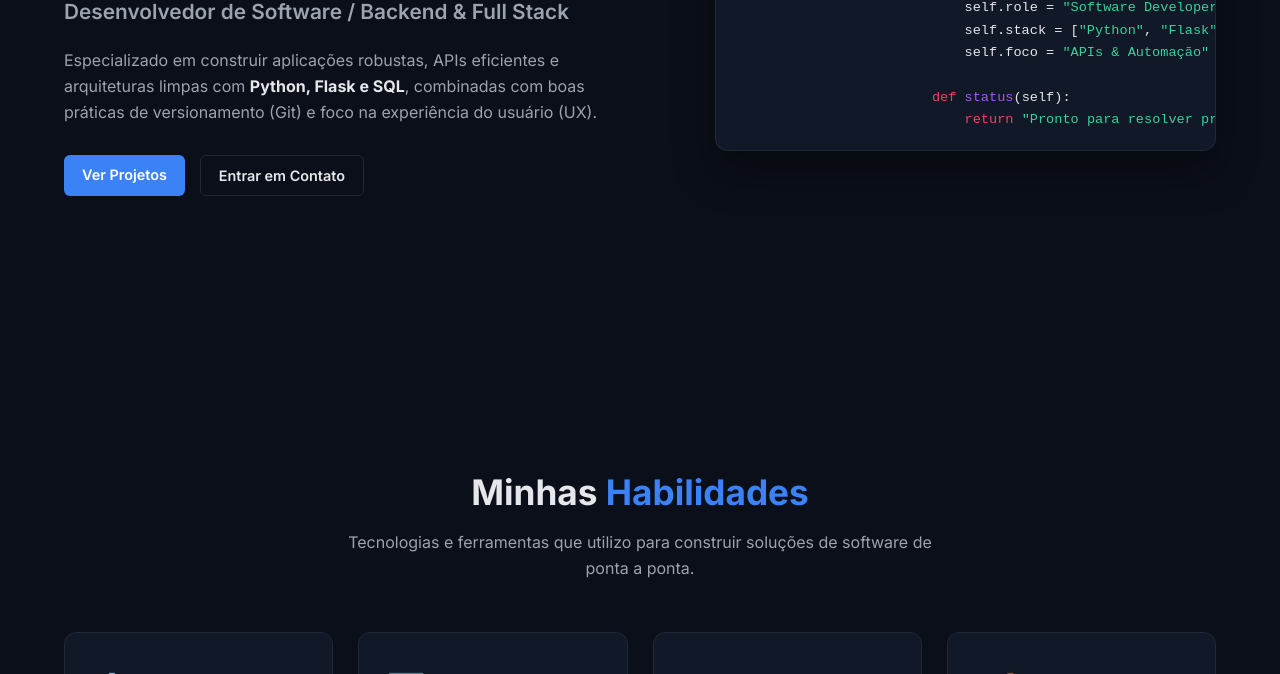
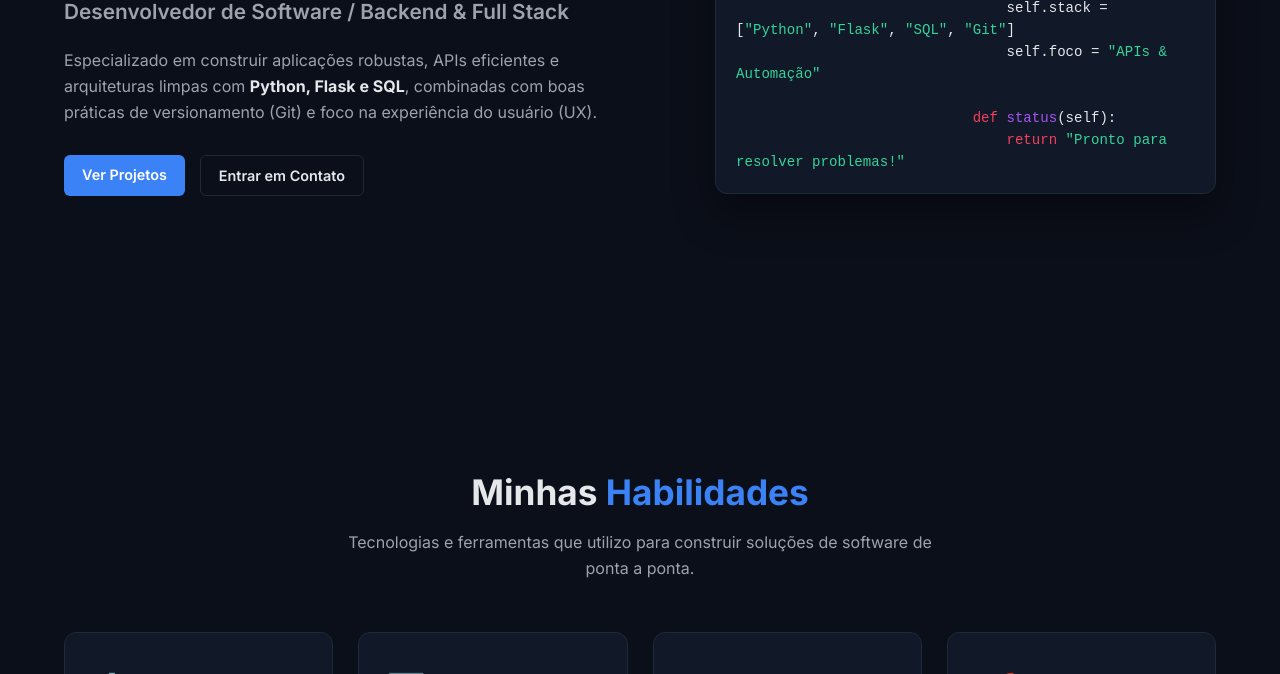
Before and after one commit to Mylutsu/dev-portfolio, a plain HTML site: page index.html in a window 1280 px wide. Shown: the part 426-1100 px from the top of the page. Drawn offline with Linux system fonts and the light colour scheme.

Commit message:
fix: corrigido codigo de exemplo

```diff
--- a/style.css
+++ b/style.css
@@ -294,10 +294,11 @@ a {
 .code-body {
     padding: 20px;
     font-family: 'Consolas', 'Courier New', monospace;
-    font-size: 0.85rem;
+    font-size: 0.88rem;
     line-height: 1.5;
     overflow-x: auto;
-    white-space: pre;
+    white-space: pre-wrap;
+    word-break: break-word;
 }
 
 /*Highlighting do Card*/
```
Also changed, not shown: index.html (+1 -0 lines).
